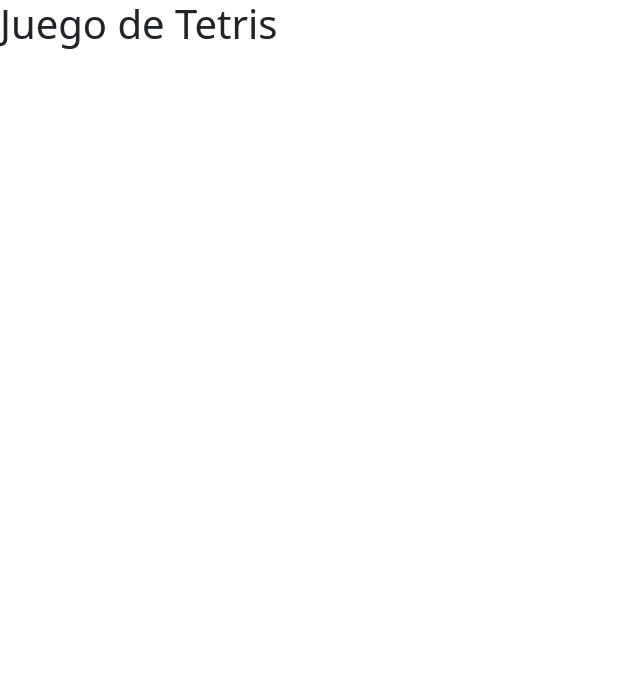
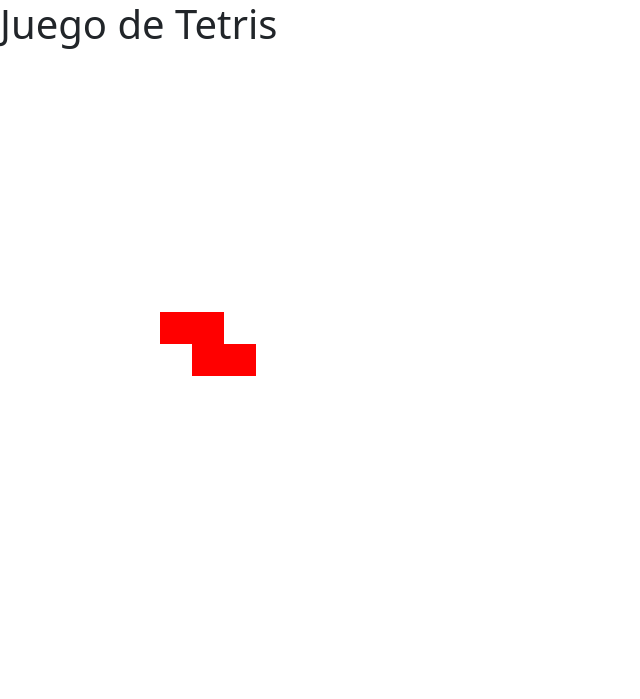
Before and after one commit to nocivescience/Tetris-Project, a plain HTML site: page index.html in a window 1280 px wide. Shown: the whole page, without its empty margins (0-640 px from the left). Drawn offline with nearby package versions, Linux system fonts and the light colour scheme.

Commit message:
funciona para el segundo video

```diff
--- a/index.html
+++ b/index.html
@@ -10,7 +10,7 @@
 </head>
 <body>
     <h1 id="titulo"></h1>
-    <canvas id="tetris"></canvas>
+    <canvas id="tetris" width="320" height="640"></canvas>
 </body>
 <script src="https://cdn.jsdelivr.net/npm/bootstrap@5.0.2/dist/js/bootstrap.bundle.min.js" integrity="sha384-MrcW6ZMFYlzcLA8Nl+NtUVF0sA7MsXsP1UyJoMp4YLEuNSfAP+JcXn/tWtIaxVXM" crossorigin="anonymous"></script>
 <script src="./script.js"></script>
--- a/script.js
+++ b/script.js
@@ -1,5 +1,8 @@
 const tituloEl=document.getElementById('titulo');
 const titulo='Tetris'
+const Cols=20;
+const Rows=30;
+const scaleGame=32;
 tituloEl.innerHTML=`
     Juego de ${titulo}
 `;
@@ -15,14 +18,52 @@ const color=[
     'red',
 ]
 class PieceRender{
-    constructor(){
+    constructor(shape,ctx){
+        this.shape=shape;
+        this.ctx=ctx
+        this.x=5;
+        this.y=7;
+    }
+    rendering(){
+        this.shape.forEach((row,i)=>{
+            row.forEach((cell,j)=>{
+                if(cell!==0){
+                    ctx.fillStyle='red';
+                    ctx.fillRect(this.x+j,this.y+i,1,1)
+                }
+            })
+        })
     }
 }
+class GameModel{
+    constructor(ctx){
+        this.ctx=ctx;
+        this.fallingPiece=null;
+        this.grid=this.MakeStartingGrid();
+    }
+    MakeStartingGrid(){
+        let grid=[]
+        for(let i=0;i<Rows;i++){
+            grid.push([]);
+            for(let j=0;j<Cols;j++){
+                grid[grid.length-1].push(0)
+            }
+        }
+        return grid;
+    }
+}
+const canvas=document.getElementById('tetris');
+const ctx=canvas.getContext('2d');
+ctx.scale(scaleGame,scaleGame)
+const model=new GameModel(ctx)
 function newGameState(){
-    const gameCanvas=document.getElementById('tetris')
-    const ctx=gameCanvas.getContext('2d')
+    if(model.fallingPiece===null){
+        const piece=new PieceRender(shapes[0],ctx)
+        model.fallingPiece=piece
+        model.fallingPiece.rendering();
+    }
 }
-const piece= new PieceRender()
+newGameState()
 document.addEventListener('keydown',function(e){
     switch(e.key){
         case 'a':
@@ -37,7 +78,5 @@ document.addEventListener('keydown',function(e){
         case 'w':
             console.log('rotar')
             break;
-        case 'p':
-            console.log(piece.ejemplo)
     }
 })
```
